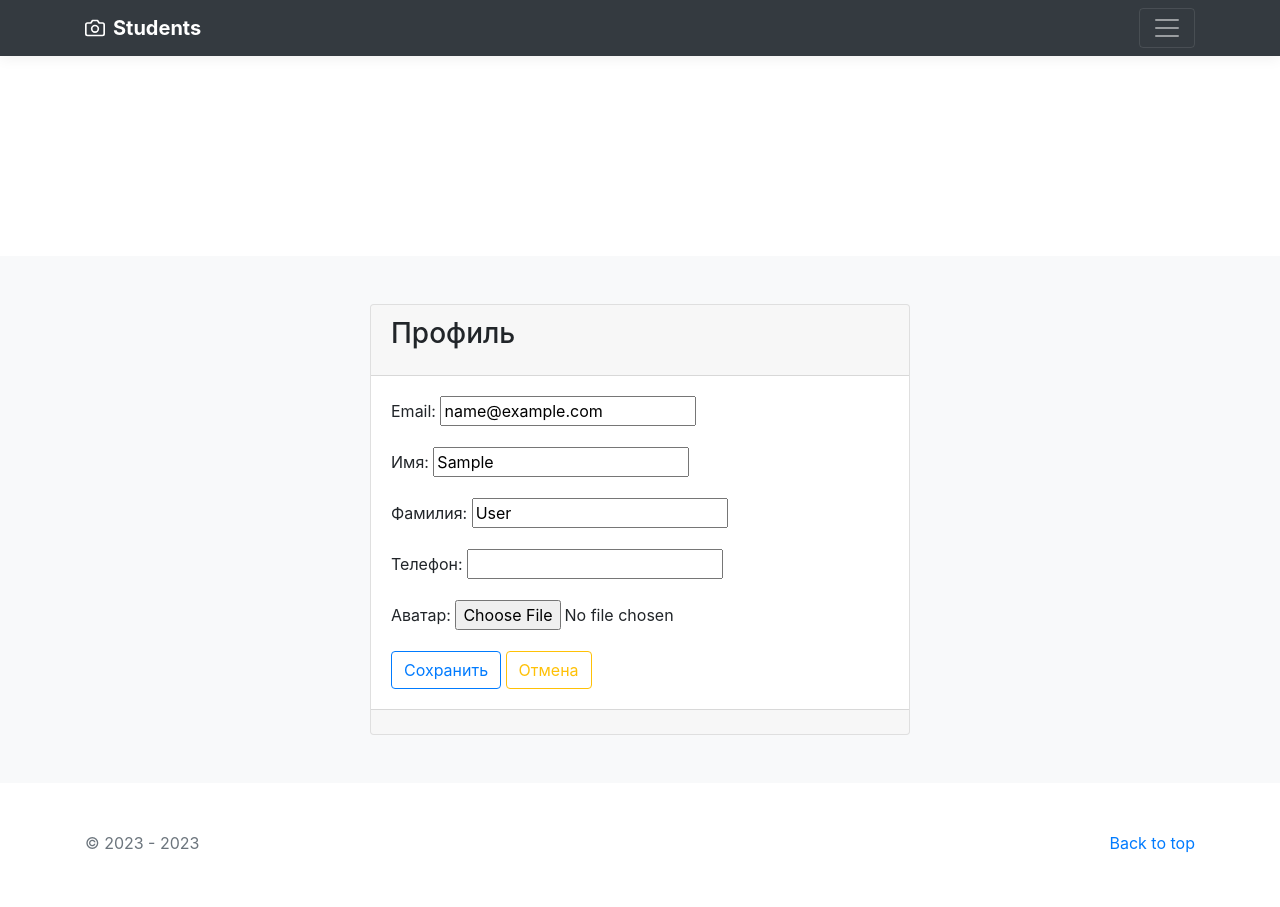
After one commit to shishkin015/prj.Django, a Django app: page /users/profile/ in a window 1280 px wide. The commit adds this page. Run offline with Django 4.2, Linux system fonts and the light colour scheme; the visitor is signed in with stand-in values (Sample User, id 1); some libraries are stand-ins or nearby versions.

Commit message:
создали регистрацию, редактирование, выход и выход пользователя

```diff
--- a/main/templates/main/includes/inc_main_menu.html
+++ b/main/templates/main/includes/inc_main_menu.html
@@ -2,9 +2,11 @@
     <h4 class="text-white">Меню</h4>
     <ul class="list-unstyled">
         {% if user.is_authenticated %}
+            <li><a href="{% url 'users:profile' %}" class="text-white">Профиль</a></li>
             <li><a href="{% url 'users:logout' %}" class="text-white">Выйти</a></li>
         {% else %}
             <li><a href="{% url 'users:login' %}" class="text-white">Войти</a></li>
+            <li><a href="{% url 'users:register' %}" class="text-white">Зарегистрироваться</a></li>
         {% endif %}
         <li><a href="{% url 'main:index' %}" class="text-white">Главная</a></li>
         <li><a href="{% url 'materials:list' %}" class="text-white">Материалы</a></li>
--- /dev/null
+++ b/users/forms.py
@@ -0,0 +1,21 @@
+from django.contrib.auth.forms import UserCreationForm, UserChangeForm
+from django import forms
+
+from users.models import User
+
+
+class UserRegisterForm(UserCreationForm):
+    class Meta:
+        model = User
+        fields = ('email', 'password1', 'password2')
+
+
+class UserProfileForm(UserChangeForm):
+    class Meta:
+        model = User
+        fields = ('email', 'first_name', 'last_name', 'phone', 'avatar',)
+
+    def __init__(self, *args, **kwargs):
+        super().__init__(*args, **kwargs)
+
+        self.fields['password'].widget = forms.HiddenInput()
--- /dev/null
+++ b/users/templates/users/user_form.html
@@ -0,0 +1,27 @@
+{% extends 'main/base.html' %}
+
+{% block content %}
+<div class="col-12">
+    <form class="row" method="post" enctype="multipart/form-data">
+        <div class="col-3"></div>
+        <div class="col-6">
+            <div class="card">
+                <div class="card-header">
+                    <h3 class="card-title">
+                        Профиль
+                    </h3>
+                </div>
+                <div class="card-body">
+                    {% csrf_token %}
+                    {{ form.as_p }}
+                    <button type="submit" class="btn btn-outline-primary">Сохранить</button>
+                    <a type="submit" href="{% url 'main:index' %}" class="btn btn-outline-warning">Отмена</a>
+                </div>
+                <div class="card-footer"></div>
+            </div>
+        </div>
+
+    </form>
+</div>
+
+{% endblock %}
--- a/users/urls.py
+++ b/users/urls.py
@@ -2,10 +2,13 @@ from django.contrib.auth.views import LoginView, LogoutView
 from django.urls import path
 
 from users.apps import UsersConfig
+from users.views import RegisterView, ProfileView
 
 app_name = UsersConfig.name
 
 urlpatterns = [
     path('', LoginView.as_view(template_name='users/login.html'), name='login'),
     path('logout/', LogoutView.as_view(), name='logout'),
+    path('register/', RegisterView.as_view(), name='register'),
+    path('profile/', ProfileView.as_view(), name='profile'),
 ]
--- a/users/views.py
+++ b/users/views.py
@@ -1,3 +1,21 @@
-from django.shortcuts import render
+from django.urls import reverse_lazy
+from django.views.generic import CreateView, UpdateView
 
-# Create your views here.
+from users.forms import UserRegisterForm, UserProfileForm
+from users.models import User
+
+
+class RegisterView(CreateView):
+    model = User
+    form_class = UserRegisterForm
+    template_name = 'users/register.html'
+    success_url = reverse_lazy('users:login')
+
+
+class ProfileView(UpdateView):
+    model = User
+    form_class = UserProfileForm
+    success_url = reverse_lazy('users:profile')
+
+    def get_object(self, queryset=None):
+        return self.request.user
```
Also changed, not shown: users/templates/users/register.html (added, +27 -0 lines), media/users/гарнитура_Logitech_G435.png (added).
